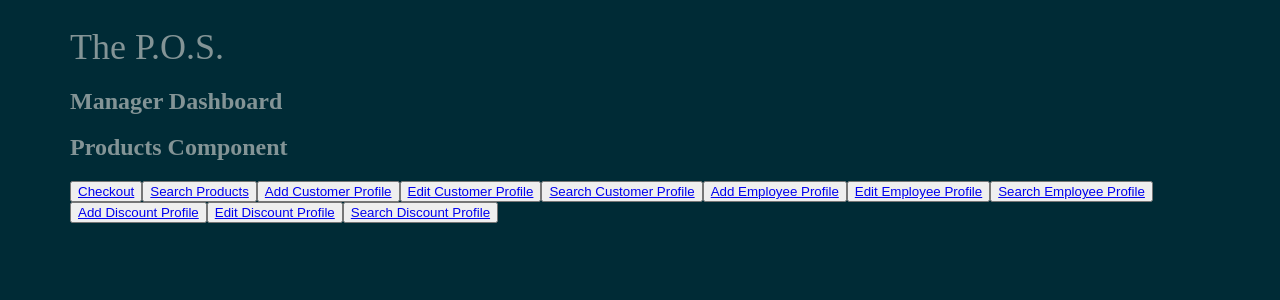
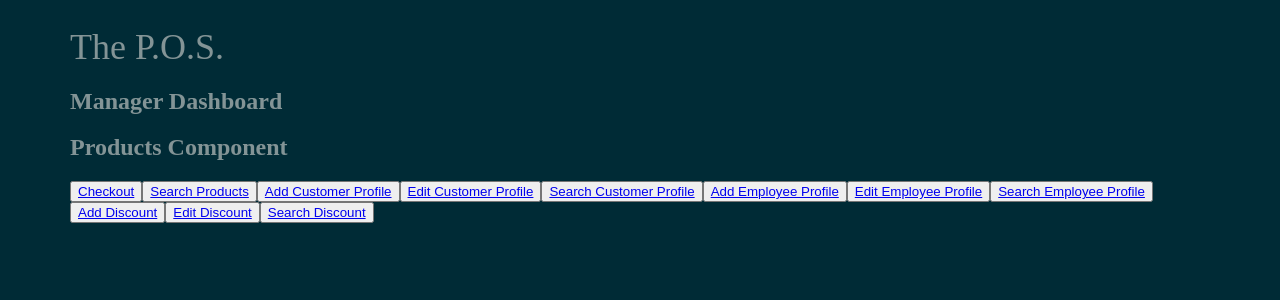
Before and after one commit to leonwatson2/The-P.O.S.-System, an Angular app: page /manager in a window 1280 px wide. Shown: the top 300 px of the page. Built offline with nearby package versions, Linux system fonts and the light colour scheme.

Commit message:
Updated Dashboard menu options names

```diff
--- a/src/app/dashboard/manager-dashboard.component.ts
+++ b/src/app/dashboard/manager-dashboard.component.ts
@@ -70,15 +70,15 @@ export class ManagerDashboardComponent {
 				urlPath:"employees/search"
 			},
 			{
-				name:"Add Discount Profile",
+				name:"Add Discount",
 				urlPath:"discounts/add"
 			},
 			{
-				name:"Edit Discount Profile",
+				name:"Edit Discount",
 				urlPath:"discounts/edit"
 			},
 			{
-				name:"Search Discount Profile",
+				name:"Search Discount",
 				urlPath:"discounts/search"
 			}]
 	ngOnInit(){
```
